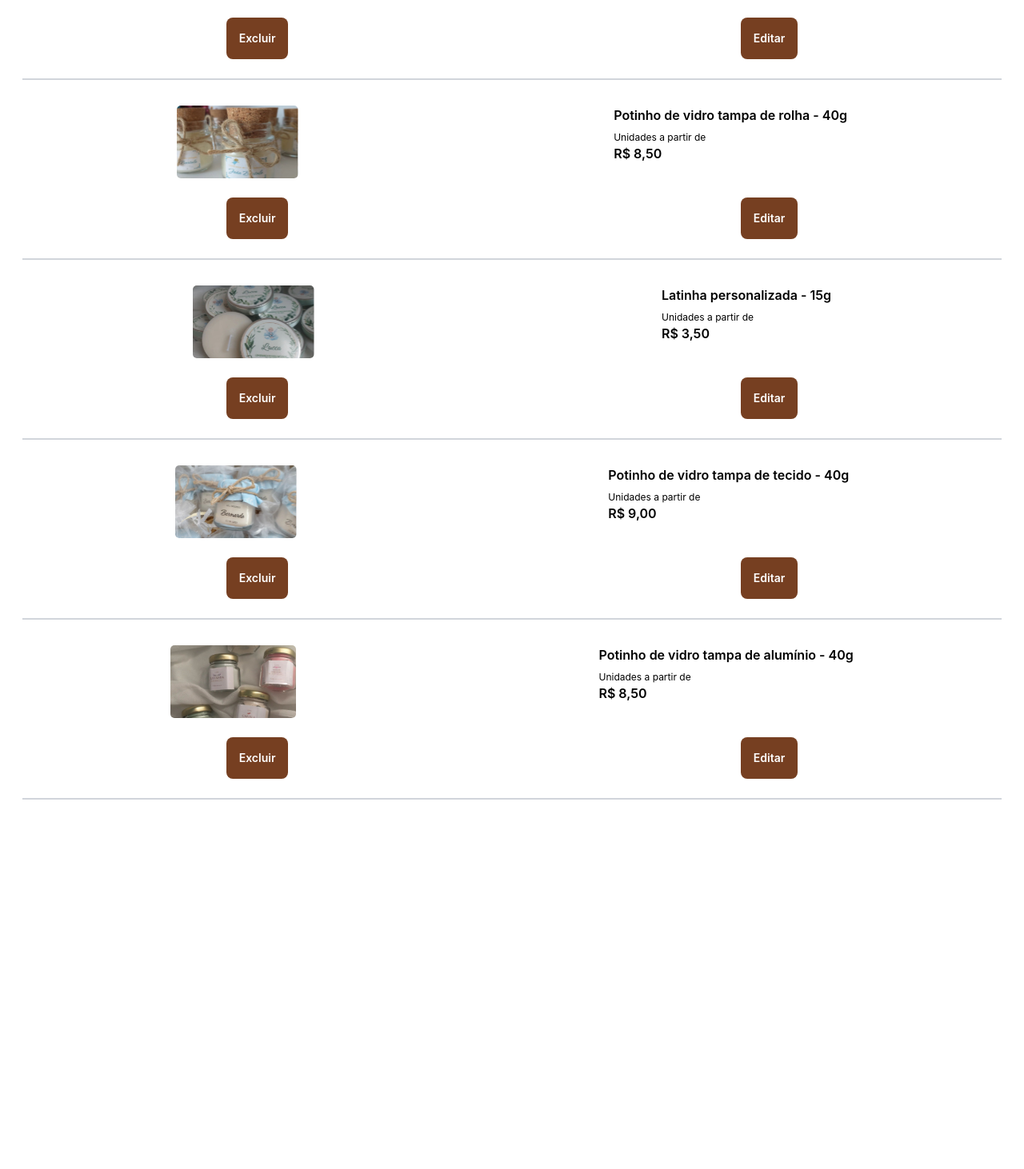
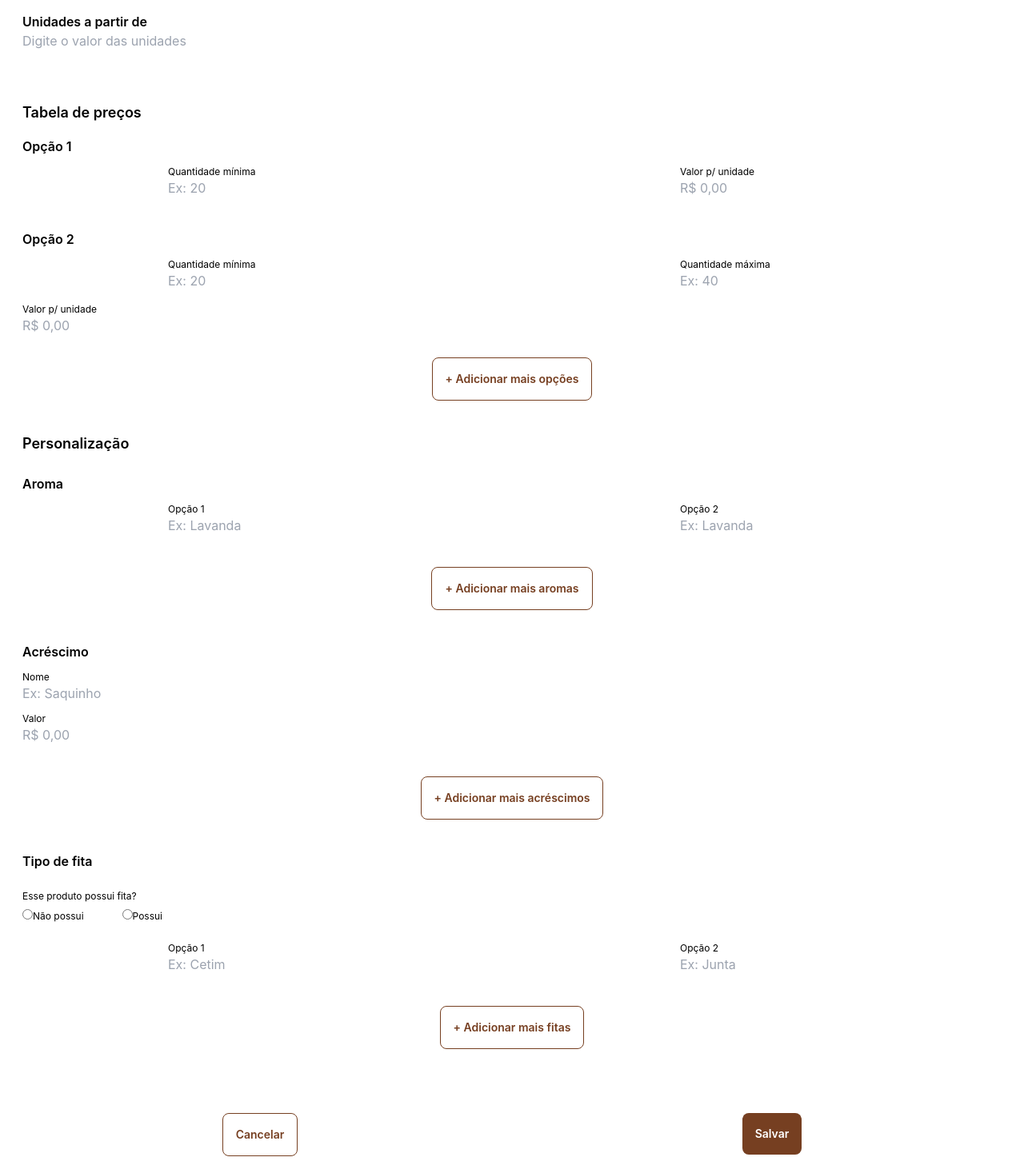
Before and after one commit to ICEI-PUC-Minas-PMV-ADS/pmv-ads-2024-1-e5-proj-empext-t5-flamme, a React (Vite) app in the folder flamme-web/: page / in a window 1280 px wide. Shown: the part 381-1843 px from the top of the page at 80% size. Before the commit the page ends 1381 px from the top, so only its background shows below. Built offline with nearby package versions, Linux system fonts and the light colour scheme.

Commit message:
adicionando componente ButtonWhite e aplicando nas telas catalog e addProduct

```diff
--- /dev/null
+++ b/flamme-web/src/components/ButtonWhite/ButtonWhite.tsx
@@ -0,0 +1,12 @@
+import { IButton } from "../../utils/interfaces";
+
+export const ButtonWhite = ({ label, onclick, classes }: IButton) => {
+  return (
+    <button
+      className={`rounded-lg p-4 text-sm bg-white text-primary font-semibold border border-primary ${classes}`}
+      onClick={onclick}
+    >
+      {label}
+    </button>
+  );
+};
--- a/flamme-web/src/main.tsx
+++ b/flamme-web/src/main.tsx
@@ -7,6 +7,6 @@ import AddProduct from './screens/addProduct/index.tsx'
 
 ReactDOM.createRoot(document.getElementById('root')!).render(
   <React.StrictMode>
-    <Catalog />
+    <AddProduct />
   </React.StrictMode>,
 )
--- a/flamme-web/src/screens/addProduct/index.tsx
+++ b/flamme-web/src/screens/addProduct/index.tsx
@@ -1,6 +1,7 @@
 import { Title } from "../../components/Title";
 import { Text } from "../../components/Text";
 import { Button } from "../../components/Button/Button";
+import { ButtonWhite } from "../../components/ButtonWhite/ButtonWhite";
 import { SectionTitle } from "../../components/SectionTitle";
 import Rectangle from "../../components/Rectangle/index.tsx"
 
@@ -82,7 +83,7 @@ function AddProduct() {
         </div>
 
         <div className="flex justify-center items-center mt-7">
-          <Button label="+ Adicionar mais opções" onclick={click} />
+          <ButtonWhite label="+ Adicionar mais opções" onclick={click} />
         </div>
 
 
@@ -110,7 +111,7 @@ function AddProduct() {
 
 
         <div className="flex justify-center items-center mt-10">
-          <Button label="+ Adicionar mais aromas" onclick={click} />
+          <ButtonWhite label="+ Adicionar mais aromas" onclick={click} />
         </div>
 
 
@@ -131,7 +132,7 @@ function AddProduct() {
         </div>
 
         <div className="flex justify-center items-center mt-10">
-          <Button label="+ Adicionar mais acréscimos" onclick={click} />
+          <ButtonWhite label="+ Adicionar mais acréscimos" onclick={click} />
         </div>
 
 
@@ -145,7 +146,7 @@ function AddProduct() {
           <Text text="Esse produto possui fita?" />
         </div>
 
-        <div className="flex mt-2">
+        <div className="flex mt-2 text-xs">
           <div className="ml-7">
             <label>
               <input
@@ -183,12 +184,12 @@ function AddProduct() {
         </div>
 
         <div className="flex justify-center items-center mt-10">
-          <Button label="+ Adicionar mais fitas" onclick={click} />
+          <ButtonWhite label="+ Adicionar mais fitas" onclick={click} />
         </div>
 
         <div className="flex justify-around mt-16">
           <div className="p-4">
-            <Button label="Cancelar" onclick={click} />
+            <ButtonWhite label="Cancelar" onclick={click} />
           </div>
 
           <div className="p-4">
--- a/flamme-web/src/screens/catalog/index.tsx
+++ b/flamme-web/src/screens/catalog/index.tsx
@@ -1,4 +1,5 @@
 import { Button } from "../../components/Button/Button";
+import { ButtonWhite } from "../../components/ButtonWhite/ButtonWhite";
 import { SectionTitle } from "../../components/SectionTitle";
 import { Text } from "../../components/Text";
 import Logo from "../../assets/logo.svg";
@@ -48,7 +49,7 @@ function Catalog() {
         </div>
 
         <div className="flex justify-around mt-6">
-          <Button label="Excluir" onclick={click} />
+          <ButtonWhite label="Excluir" onclick={click} />
           <Button label="Editar" onclick={click} />
         </div>
 
@@ -70,7 +71,7 @@ function Catalog() {
         </div>
 
         <div className="flex justify-around mt-6">
-          <Button label="Excluir" onclick={click} />
+          <ButtonWhite label="Excluir" onclick={click} />
           <Button label="Editar" onclick={click} />
         </div>
 
@@ -92,7 +93,7 @@ function Catalog() {
         </div>
 
         <div className="flex justify-around mt-6">
-          <Button label="Excluir" onclick={click} />
+          <ButtonWhite label="Excluir" onclick={click} />
           <Button label="Editar" onclick={click} />
         </div>
 
@@ -114,7 +115,7 @@ function Catalog() {
         </div>
 
         <div className="flex justify-around mt-6">
-          <Button label="Excluir" onclick={click} />
+          <ButtonWhite label="Excluir" onclick={click} />
           <Button label="Editar" onclick={click} />
         </div>
 
@@ -136,7 +137,7 @@ function Catalog() {
         </div>
 
         <div className="flex justify-around mt-6">
-          <Button label="Excluir" onclick={click} />
+          <ButtonWhite label="Excluir" onclick={click} />
           <Button label="Editar" onclick={click} />
         </div>
 
```
